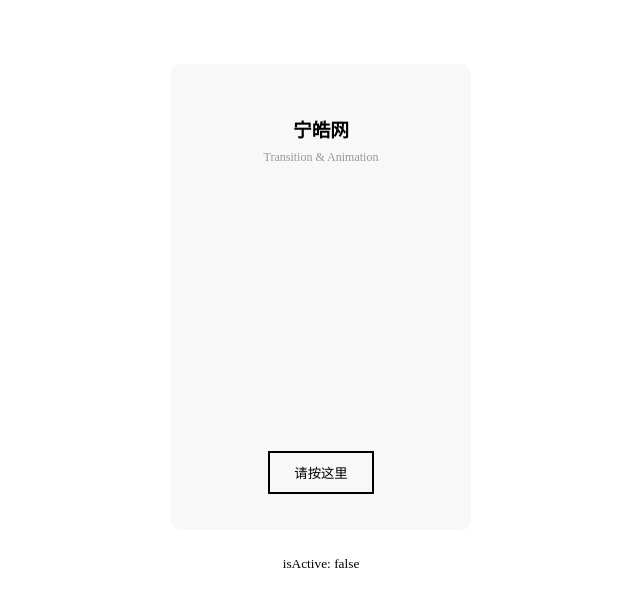
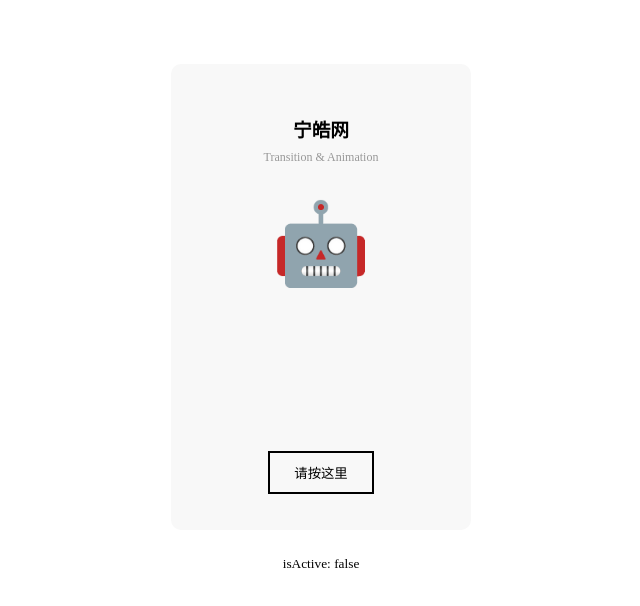
Before and after one commit to ninghao/ninghao-vue, a Vue app: page / in a window 1280 px wide. Both pictures are taken after a click on the button "请按这里". Shown: the top 606 px of the page, without its empty margins (319-959 px from the left). Built offline with nearby package versions, Linux system fonts and the light colour scheme.

Commit message:
组件之间的过渡

```diff
--- a/src/app/app.vue
+++ b/src/app/app.vue
@@ -10,8 +10,9 @@
           name="custom-classes"
           enter-active-class="animate__animated animate__tada"
           leave-active-class="animate__animated animate__bounce"
+          mode="out-in"
         >
-          <div v-if="isActive" class="emoji">👻</div>
+          <component :is="currentEmoji"></component>
         </transition>
       </div>
       <div class="card__action">
@@ -27,12 +28,27 @@
 </template>
 
 <script>
+import GhostEmoji from './components/ghost-emoji.vue';
+import RobotEmoji from './components/robot-emoji.vue';
+
 export default {
   data() {
     return {
       name: '宁皓网',
       isActive: true,
+      emoji: 'GhostEmoji',
     };
+  },
+
+  computed: {
+    currentEmoji() {
+      return this.isActive ? 'GhostEmoji' : 'RobotEmoji';
+    },
+  },
+
+  components: {
+    GhostEmoji,
+    RobotEmoji,
   },
 };
 </script>
--- /dev/null
+++ b/src/app/components/ghost-emoji.vue
@@ -0,0 +1,3 @@
+<template>
+  <div class="emoji">👻</div>
+</template>
--- /dev/null
+++ b/src/app/components/robot-emoji.vue
@@ -0,0 +1,3 @@
+<template>
+  <div class="emoji">🤖</div>
+</template>
```
